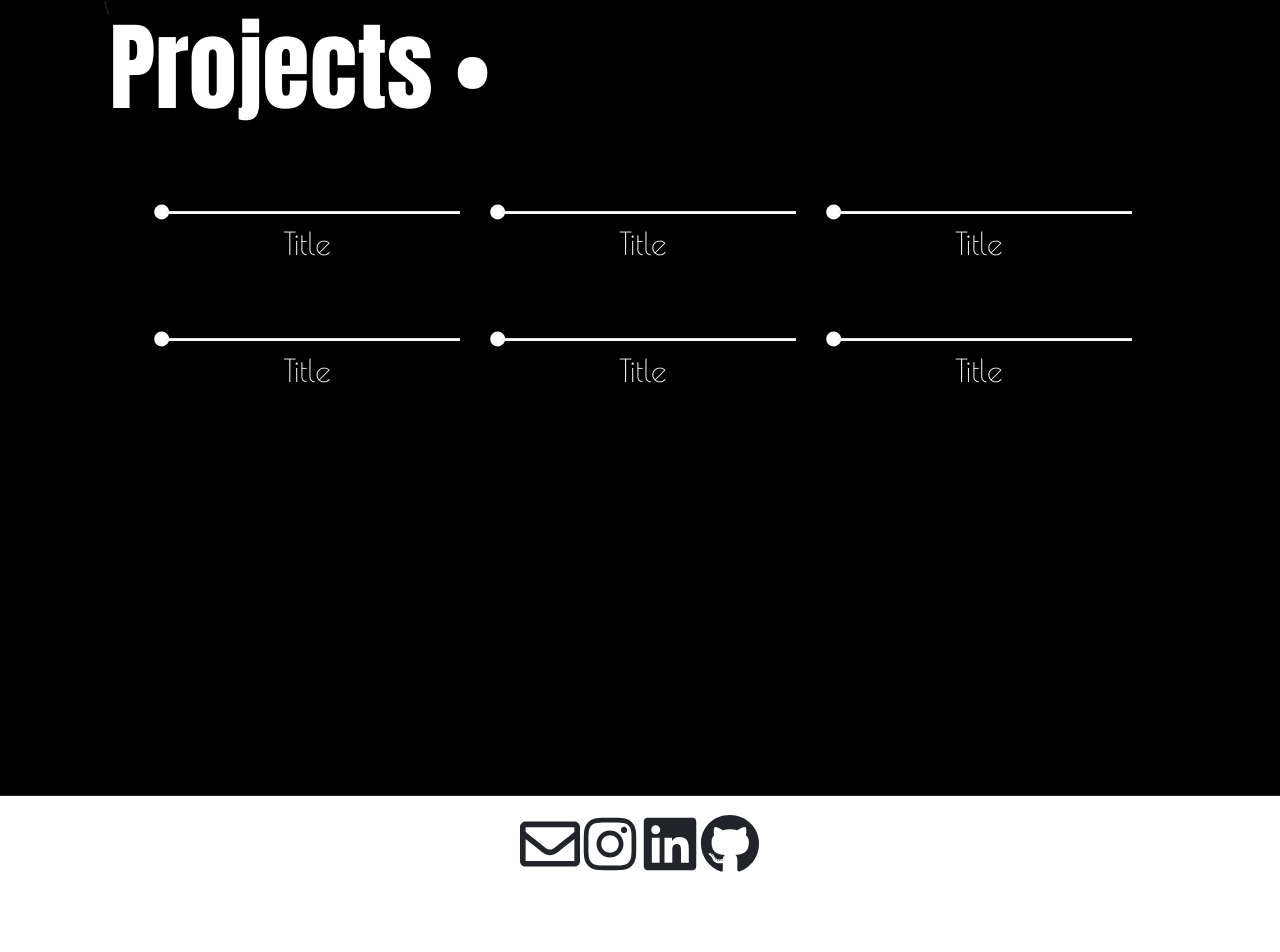
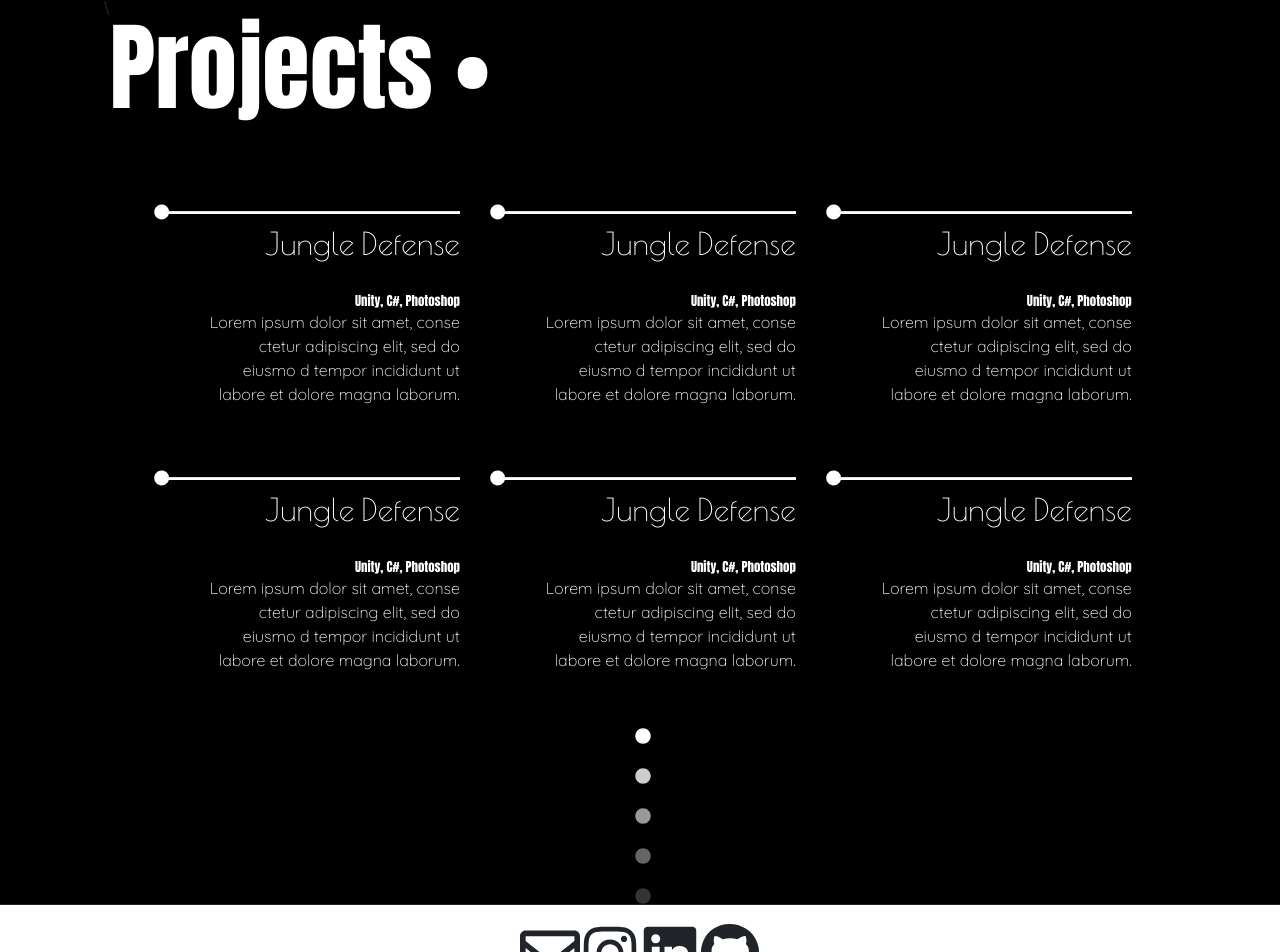
Before and after one commit to menthy-wu/menthy-wu.github.io, a Next.js app: page / in a window 1280 px wide. Shown: the part 1613-2565 px from the top of the page. Before the commit the page ends 2512 px from the top, so only its background shows below. Built offline with nearby package versions, Linux system fonts and the light colour scheme.

Commit message:
fix project

```diff
--- a/components/Footer.jsx
+++ b/components/Footer.jsx
@@ -13,7 +13,7 @@ const Footer = () => {
         <FaRegEnvelope className="text-6xl" />
       </a>
       <a href="https://www.instagram.com/wmx_owo/">
-        <FaInstagram className="text-6xl" />
+        <FaInstagram className="text-6xl"/>
       </a>
       <a href="https://www.linkedin.com/in/mengxuan-wu/">
         <FaLinkedin className="text-6xl" />
--- a/components/Project.jsx
+++ b/components/Project.jsx
@@ -1,17 +1,22 @@
 import React from "react";
 import { FaCircle } from "react-icons/fa";
 
-const Project = () => {
+const Project = ({ title }) => {
   return (
-        <div className="w-full justify-center">
-            <div>
-                <div className="flex items-center">
+    <div className="w-full flex flex-col justify-center items-end">
+      <div className="flex items-center w-full">
         <FaCircle className="text-white" />
         <hr className="ml-[-3px] bg-white h-[2px] w-full" />
       </div>
+      <div className="text-white font-poiret text-3xl text-right">{title}</div>
+      <div className="text-white font-anton text-sm text-right mt-4">
+        Unity, C#, Photoshop
       </div>
-            <div className="text-white font-poiret text-3xl">Title</div>
+      <div className="text-white text-base text-right w-10/12 font-quicksand">
+        Lorem ipsum dolor sit amet, conse ctetur adipiscing elit, sed do eiusmo
+        d tempor incididunt ut labore et dolore magna laborum.
       </div>
-    )
-}
+    </div>
+  );
+};
 export default Project;
--- a/components/Projects.jsx
+++ b/components/Projects.jsx
@@ -5,23 +5,46 @@ import Project from "./Project";
 
 const Projects = () => {
   return (
-        <div className="bg-black w-full justify-center flex min-h-screen">\
+    <div className="bg-black w-full justify-center flex min-h-screen">
+      \
       <div className="w-10/12 flex flex-col items-center">
-                <div className="text-left font-anton text-10xl text-white w-full">Projects •</div>
+        <div className="text-left font-anton text-10xl text-white w-full">
+          Projects •
+        </div>
         <div className="w-11/12 flex flex-col justify-center">
           <Row className="items-center justify-between mt-16">
-                        <Col md={4}><Project /></Col>
-                        <Col md={4}><Project /></Col>
-                        <Col md={4}><Project /></Col>
+            <Col md={4}>
+              <Project title="Jungle Defense" />
+            </Col>
+            <Col md={4}>
+              <Project title="Jungle Defense" />
+            </Col>
+            <Col md={4}>
+              <Project title="Jungle Defense" />
+            </Col>
           </Row>
           <Row className="items-center justify-between mt-16">
-                        <Col md={4}><Project /></Col>
-                        <Col md={4}><Project /></Col>
-                        <Col md={4}><Project /></Col>
+            <Col md={4}>
+              <Project title="Jungle Defense" />
+            </Col>
+            <Col md={4}>
+              <Project title="Jungle Defense" />
+            </Col>
+            <Col md={4}>
+              <Project title="Jungle Defense" />
+            </Col>
           </Row>
+        </div>
+
+        <div className="mt-8">
+          <FaCircle className="text-white mt-4" />
+          <FaCircle className="text-white mt-4 opacity-80" />
+          <FaCircle className="text-white mt-4 opacity-60" />
+          <FaCircle className="text-white mt-4 opacity-40" />
+          <FaCircle className="text-white mt-4 opacity-20" />
         </div>
       </div>
     </div>
-    )
-}
+  );
+};
 export default Projects;
```
Lines whose indentation alone changed are shown as unchanged.
